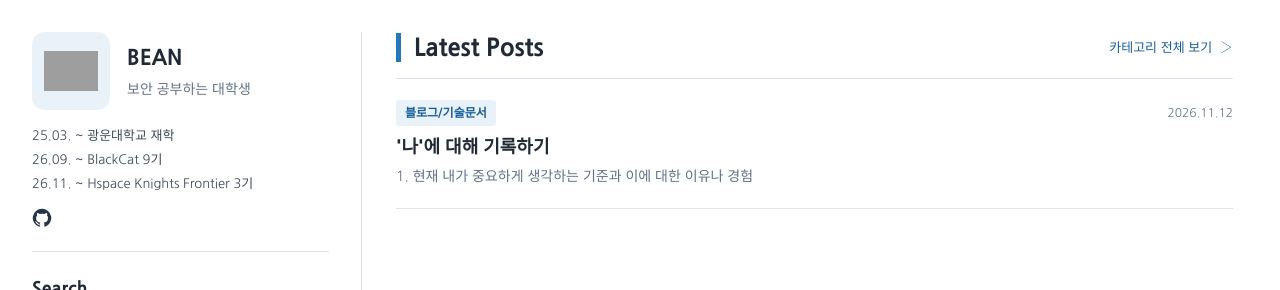
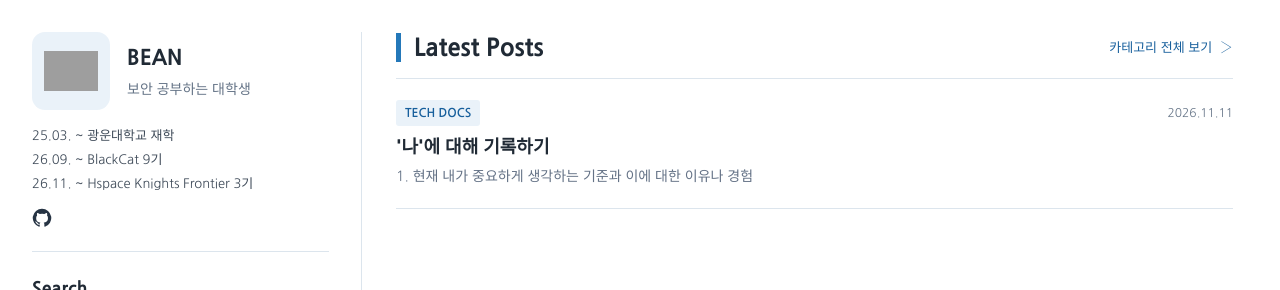
Before and after one commit to BEAN-CMD418/bean-cmd418.github.io, a Jekyll site: the page built from index.md, in a window 1280 px wide and 1332 px high. Shown: the part 335-625 px from the top of the window. Built offline with Jekyll 4.4.1, drawn with Linux system fonts in a browser that asks for light colours; some web fonts are replaced; grey boxes are pictures that could not be loaded.

Commit message:
Fix post date and category slug

```diff
--- a/_posts/2026-11-08-first-post.md
+++ b/_posts/2026-11-08-first-post.md
@@ -1,7 +1,7 @@
 ---
 title: "'나'에 대해 기록하기"
-date: 2026-11-12 02:05:51
-categories: [블로그/기술문서]
+date: 2026-11-12 00:00:00 +0900
+categories: [tech-docs]
 tags: [Blog]
 ---
 
```
